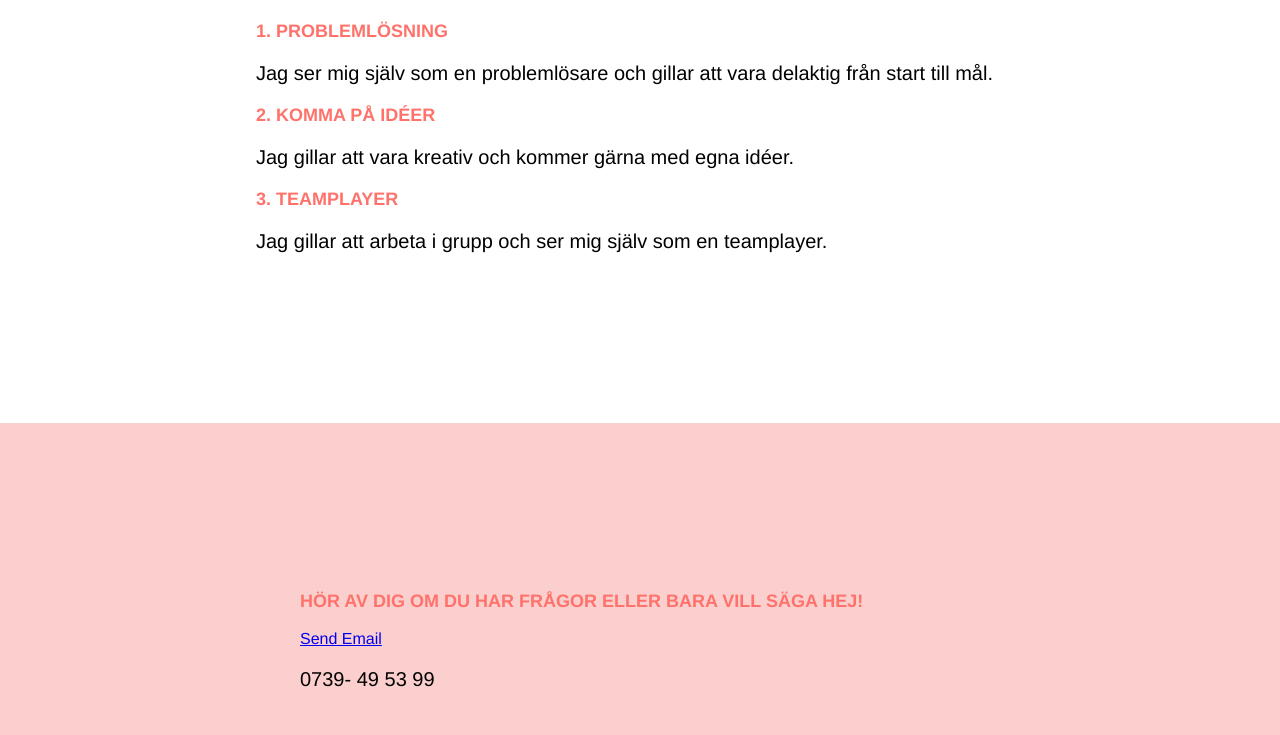
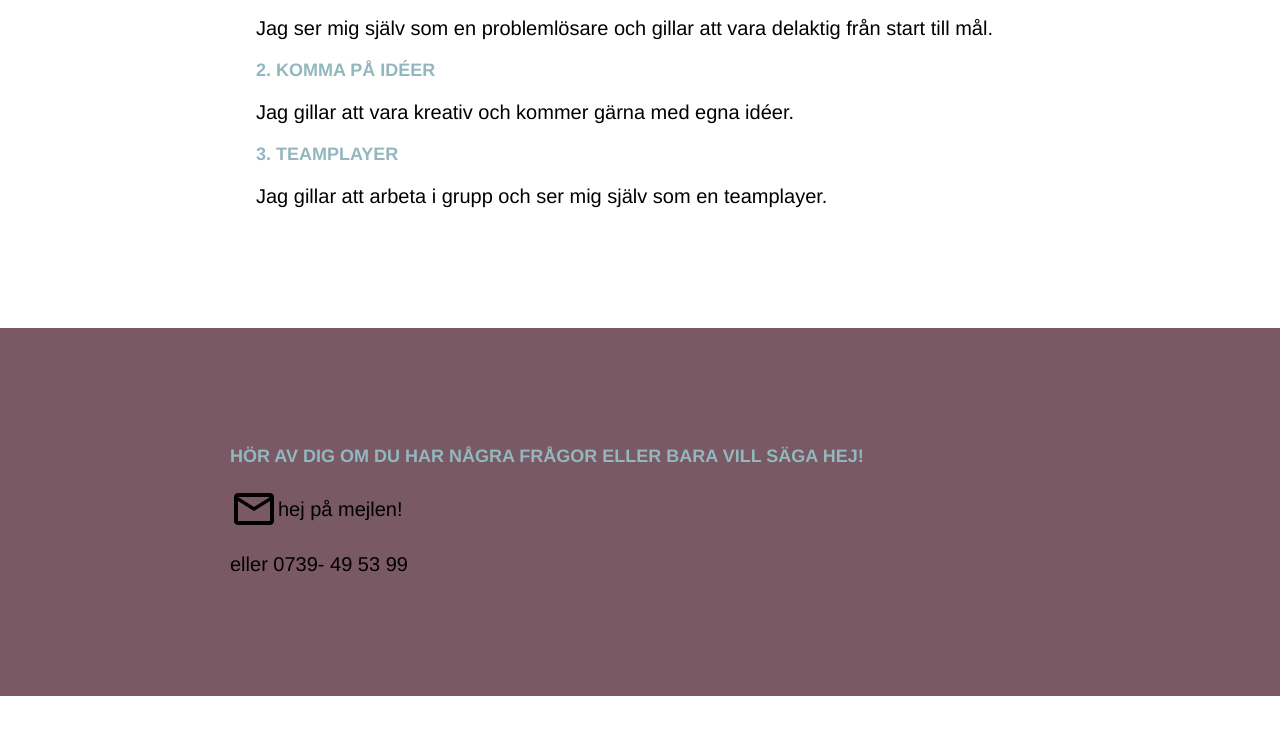
Before and after one commit to msmalinosterberg/1-sida-om-mig, a website: page index.html in a window 1280 px wide. Shown: the part 1023-1758 px from the top of the page. After the commit the page ends 1719 px from the top, so only its background shows below. Drawn offline with Linux system fonts and the light colour scheme.

Commit message:
changed colors and styling in footer

```diff
--- a/index.html
+++ b/index.html
@@ -3,11 +3,12 @@
   <head>
     <meta charset="UTF-8" />
     <meta name="viewport" content="width=device-width, initial-scale=1.0" />
-    <link rel="icon" href="favicon.ico" type="image/x-icon" />
-
     <meta http-equiv="X-UA-Compatible" content="ie=edge" />
     <link rel="stylesheet" href="./style.css" type="text/css" />
     <title>Min portfolio</title>
+    <link rel="icon" href="favicon.ico" type="image/x-icon" />
+
+
 
   </head>
 
@@ -42,10 +43,12 @@
 
     <footer>
 
-      <h3>Hör av dig om du har frågor eller bara vill säga hej! </h3>
-
-      <a href = "mailto: msmalinosterberg@gmail.com">Send Email</a>
-        <p>0739- 49 53 99</p>
+      <h3>Hör av dig om du har några frågor eller bara vill säga hej! </h3>
+      <div class="social-box">
+     <img src="outline_email_black_24dp.png">
+      <a href = "mailto: msmalinosterberg@gmail.com">hej på mejlen!</a>
+    </div>
+        <p> eller 0739- 49 53 99</p>
 
     </footer>
   </body>
--- /dev/null
+++ b/package.json
@@ -0,0 +1,5 @@
+{
+  "dependencies": {
+    "material-design-icons": "^3.0.1"
+  }
+}
--- a/style.css
+++ b/style.css
@@ -7,14 +7,14 @@ i morgon ska vi lära oss att skriva CSS.
 body {
   box-sizing: border-box;
   font-family: Helvetica, "sans serif";
-  color: #ff726c;
+  color: #93B7BE;
   margin: 0;
 }
 
 /* Här finns all styling för knappen */
 .button {
   background-color: white;
-  color: #ff726c;
+  color: #785964;
   padding: 25px;
   border-radius: 40px;
   text-transform: uppercase;
@@ -47,7 +47,7 @@ p {
 
 /* Här är styling för about-me sektionen */
 .about-me {
-  background-color: #ff726c;
+  background-color: #93B7BE;
   padding: 150px 30px;
   color: white;
   text-align: center;
@@ -63,13 +63,27 @@ p {
 
 /* Här är styling för greatness sektionen */
 .greatness {
-  padding: 150px 30px;
+  padding: 100px 10px;
   width: 60%;
   margin: 0 auto;
 }
 
 /* Här är styling för footern på sidan */
 footer {
-  background-color: #fbcfcd;
-  padding: 150px 300px;
+  background-color: #785964;
+  padding: 100px 230px;
 }
+
+a {
+  text-decoration: none;
+  color: black;
+  font-size: 20px;
+  font-weight: 200;
+
+}
+
+.social-box {
+  display: flex;
+  justify-content: flex-start;
+  align-items: center;
+}
```
Also changed, not shown: outline_email_black_24dp.png (added), 2 other files.
